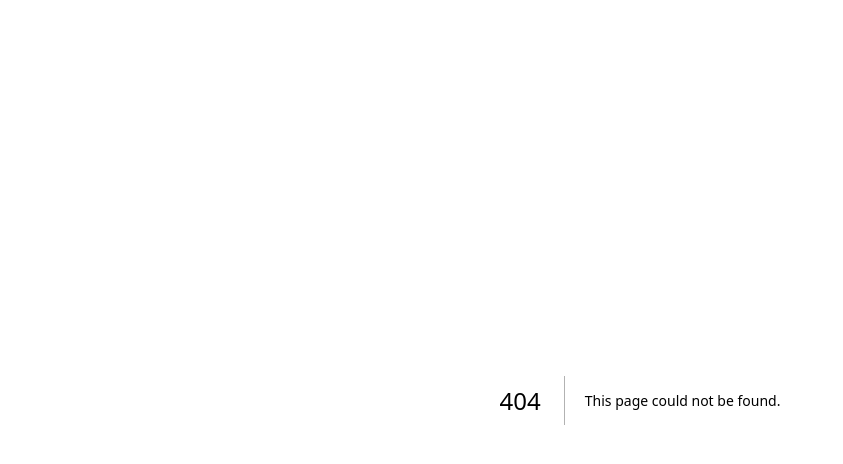
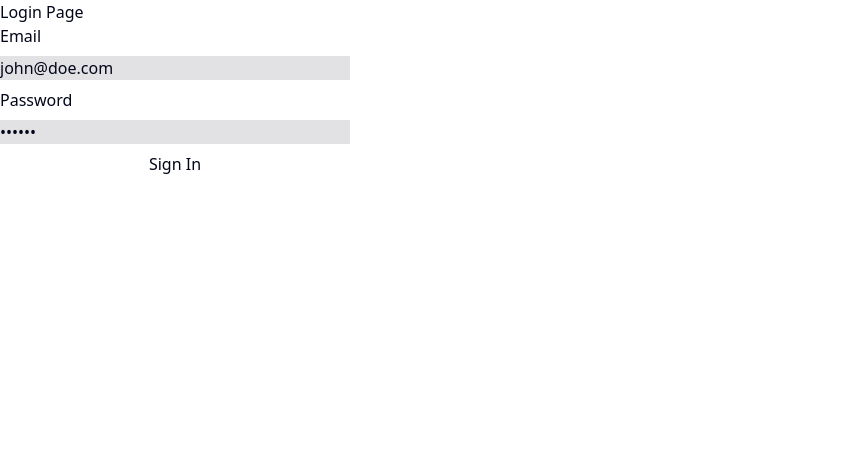
Before and after one commit to GrzegorzKossowski/next-wds-project, a Next.js app: page /sign-in in a window 1280 px wide. Before the commit this address had no page. Shown: the top 464 px of the page, without its empty margins (0-843 px from the left). Built offline with nearby package versions, Linux system fonts and the light colour scheme; no server answers.

Commit message:
Simple login and private dashboard

```diff
--- /dev/null
+++ b/src/app/(auth)/sign-in/page.tsx
@@ -0,0 +1,47 @@
+// https://authjs.dev/guides/pages/signin
+import { signIn } from "@/auth";
+import { AuthError } from "next-auth";
+import { redirect } from "next/navigation";
+import React from "react";
+
+export default function SignInPage() {
+  return (
+    <>
+      <div>Login Page</div>
+      <form
+        action={async (formData) => {
+          "use server";
+          try {
+            await signIn("credentials", {
+              redirectTo: "/",
+              ...Object.fromEntries(formData),
+            });
+          } catch (error) {
+            if (error instanceof AuthError) {
+              return redirect(`/error?error=${error.type}`);
+            }
+            throw error;
+          }
+        }}
+        className="flex flex-col space-y-2 w-[350px]"
+      >
+        <label htmlFor="email">Email</label>
+        <input
+          name="email"
+          id="email"
+          defaultValue={"john@doe.com"}
+          className="bg-zinc-400/30"
+        />
+        <label htmlFor="password">Password</label>
+        <input
+          name="password"
+          id="password"
+          type="password"
+          defaultValue={"123456"}
+          className="bg-zinc-400/30"
+        />
+        <input type="submit" value="Sign In" />
+      </form>
+    </>
+  );
+}
--- /dev/null
+++ b/src/app/(auth)/sign-up/page.tsx
@@ -0,0 +1,13 @@
+import React from "react";
+
+export default function SignUpPage() {
+  return (
+    <>
+      <div>Register Page</div>
+      <form>
+        <input type="text" />
+        <button>Register</button>
+      </form>
+    </>
+  );
+}
--- /dev/null
+++ b/src/app/(private)/dashboard/page.tsx
@@ -0,0 +1,20 @@
+import { auth } from "@/auth";
+import Link from "next/link";
+import { redirect } from "next/navigation";
+import React from "react";
+
+export default async function page() {
+  const session = await auth();
+
+  if (!session) redirect("/sign-in");
+
+  return (
+    <div>
+      <div>Private page this is</div>
+      <div>
+        <Link href="/">Home</Link>
+      </div>
+      <div>{session && JSON.stringify(session, null, 2)}</div>
+    </div>
+  );
+}
--- /dev/null
+++ b/src/app/LogoutButton.tsx
@@ -0,0 +1,15 @@
+import { signOut } from "@/auth";
+import React from "react";
+
+export const LogoutButton = () => {
+  return (
+    <form
+      action={async () => {
+        "use server";
+        await signOut();
+      }}
+    >
+      <button type="submit">Sign out</button>
+    </form>
+  );
+};
--- /dev/null
+++ b/src/app/error/page.tsx
@@ -0,0 +1,3 @@
+export default function AuthErrorPage() {
+  return <>Oops</>
+}
--- a/src/app/page.tsx
+++ b/src/app/page.tsx
@@ -1,18 +1,24 @@
 import { auth } from "@/auth";
-import AuthButtonServer from "./_components/AuthButton.server";
 import ThemeSwitch from "./_components/ThemeSwitch";
+import { LogoutButton } from "./LogoutButton";
+import Link from "next/link";
 
 export default async function Home() {
   const session = await auth();
   return (
-    <>
-    <div><ThemeSwitch/></div>
+    <div className="flex space-x-4 m-5">
       <div>
-        {session && JSON.stringify(session, null, 2)}
-        </div>
+        <ThemeSwitch />
+      </div>
+      <div>{session && JSON.stringify(session, null, 2)}</div>
       <div>
-        <AuthButtonServer />
+        {session ? <LogoutButton /> : <Link href={"/sign-in"} className="border p-1 bg-zinc-500">Login</Link>}
       </div>
-    </>
+      <div>
+        {session &&
+        <Link href={'/dashboard'}>Private dashboard</Link>
+        }
+      </div>
+    </div>
   );
 }
--- a/src/auth/index.ts
+++ b/src/auth/index.ts
@@ -26,7 +26,7 @@ export const { auth, handlers, signIn, signOut } = NextAuth({
     // Google,
     Credentials({
       credentials: {
-        username: { label: "Username", type: "text", placeholder: "username" },
+        email: { label: "Email", type: "text", placeholder: "john@doe.com" },
         password: {
           label: "Password",
           type: "password",
@@ -37,10 +37,10 @@ export const { auth, handlers, signIn, signOut } = NextAuth({
         const users = [
           {
             id: "test-user-1",
-            userName: "test1",
-            name: "Test 1",
-            password: "pass",
-            email: "test1@donotreply.com",
+            userName: "John Doe",
+            name: "John Doe",
+            password: "123456",
+            email: "john@doe.com",
           },
           {
             id: "test-user-2",
@@ -52,7 +52,7 @@ export const { auth, handlers, signIn, signOut } = NextAuth({
         ];
         const user = users.find(
           (user) =>
-            user.userName === credentials.username &&
+            user.email === credentials.email &&
             user.password === credentials.password
         );
         return user
@@ -61,4 +61,9 @@ export const { auth, handlers, signIn, signOut } = NextAuth({
       },
     }),
   ],
+  pages: {
+    signIn: "/sign-in",
+    signOut: "/sign-up",
+    error: "/error",
+  },
 });
```
